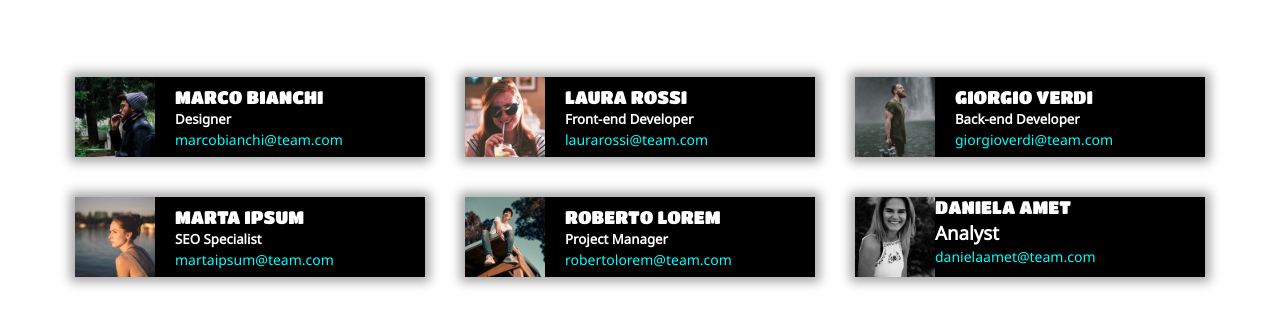
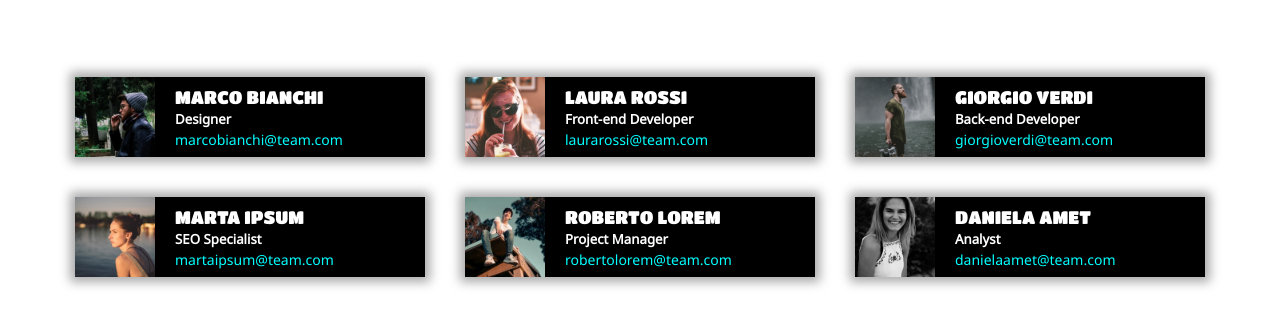
Before and after one commit to Massimiliano214/html-css-float-cards, a plain HTML site: page index.html in a window 1280 px wide. Shown: the part 149-474 px from the top of the page. Drawn offline with Linux system fonts and the light colour scheme.

Commit message:
polished

```diff
--- a/index.html
+++ b/index.html
@@ -81,9 +81,9 @@
             <div class="padd clearfix">
                 <div class="colonna">
                     <img src="img/female3.png" alt="Foto profilo donna">
-                    <div class="descrizione clearfix">
+                    <div class="descrivi clearfix">
                         <h3 class="font">DANIELA AMET</h3>
-                        <h3>Analyst</h3>
+                        <h5>Analyst</h5>
                         <a href="mailto: danielaamet@team.com">danielaamet@team.com</a>
                     </div>
                 </div>
```
